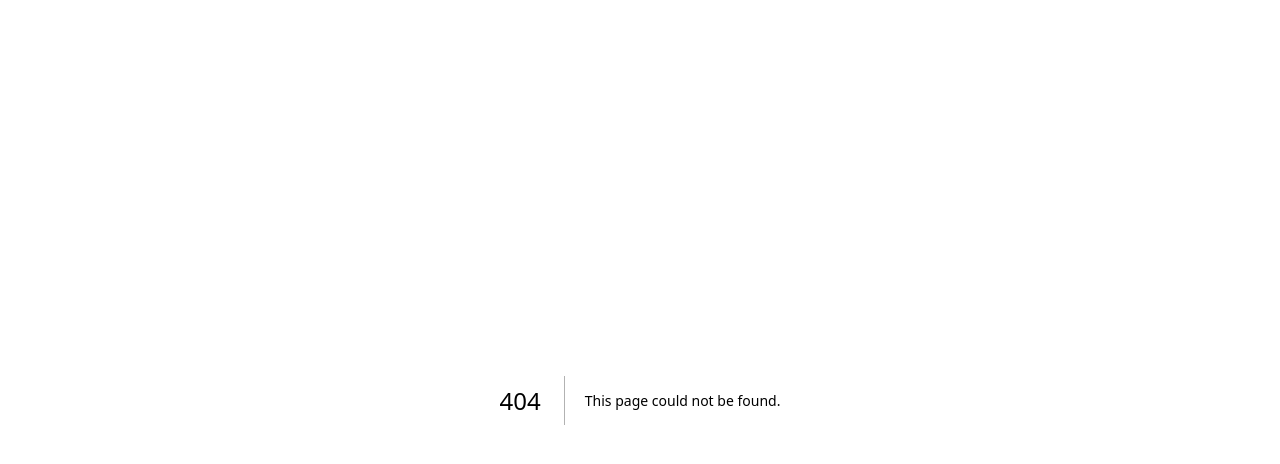
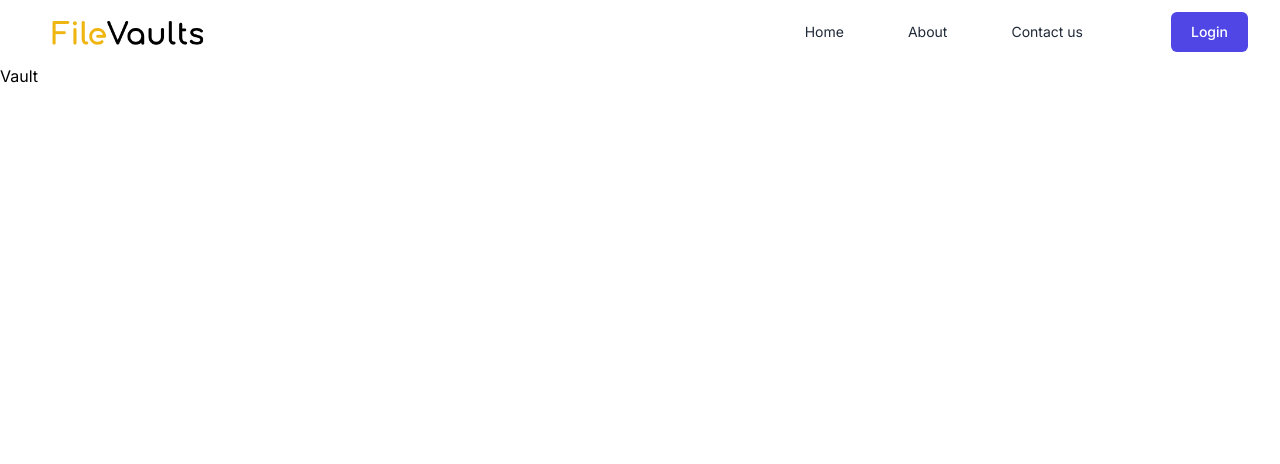
Before and after one commit to Coder-Rushabh/FileVaults, a Next.js app: page /vault in a window 1280 px wide. Before the commit this address had no page. Shown: the top 464 px of the page. Built offline with nearby package versions, Linux system fonts and the light colour scheme; no server answers.

Commit message:
user authentication added

```diff
--- a/app/_components/Header.js
+++ b/app/_components/Header.js
@@ -2,10 +2,31 @@
 
 import React from 'react'
 import Image from 'next/image'
-import { signInWithGoogle } from './auth'
+import { UserAuth } from '../context/AuthContext';
+import { useRouter } from 'next/navigation';
 
 function Header() {
+  const {user, googleSignIn, logOut} = UserAuth();
+  const router = useRouter();
 
+  const handleSignIn = async () => {
+
+    try{
+      await googleSignIn();
+      router.push('/vault');
+
+    } catch (error){
+      console.log(error)
+    }
+  };
+
+  const handleSignOut = async () => {
+    try {
+      await logOut()
+    } catch (error) {
+      console.log(error);
+    }
+  }
 
   return (
     <><header className="bg-white">
@@ -34,14 +55,40 @@ function Header() {
             </ul>
           </nav>
 
+          {!user ? (
         <div className="flex items-center gap-4">
-          <div onClick={googleSignIn} class="rounded-md bg-primary px-5 py-2.5 text-sm font-medium text-white shadow sm:flex sm:gap-4">
+        <div onClick={handleSignIn} className="cursor-pointer block rounded-md bg-indigo-600 px-5 py-2.5 text-sm font-medium text-white transition hover:bg-indigo-700 sm:flex sm:gap-4">
+           Login
 
-              Login
         </div>
 
-            <div className="block md:hidden">
-              <button className="rounded bg-gray-100 p-2 text-gray-600 transition hover:text-gray-600/75">
+        <button
+          className="block rounded bg-gray-100 p-2.5 text-gray-600 transition hover:text-gray-600/75 md:hidden"
+        >
+          <span className="sr-only">Toggle menu</span>
+          <svg
+            xmlns="http://www.w3.org/2000/svg"
+            className="h-5 w-5"
+            fill="none"
+            viewBox="0 0 24 24"
+            stroke="currentColor"
+            strokeWidth="2"
+          >
+            <path strokeLinecap="round" strokeLinejoin="round" d="M4 6h16M4 12h16M4 18h16" />
+          </svg>
+        </button>
+      </div>) : (
+        <div className="flex items-center gap-4">
+          <div className="text-gray-500 transition hover:text-gray-500/75" > </div>
+        <div onClick={handleSignOut} className="cursor-pointer block rounded-md bg-indigo-600 px-5 py-2.5 text-sm font-medium text-white transition hover:bg-indigo-700 sm:flex sm:gap-4">
+            Logout
+
+        </div>
+
+        <button
+          className="block rounded bg-gray-100 p-2.5 text-gray-600 transition hover:text-gray-600/75 md:hidden"
+        >
+          <span className="sr-only">Toggle menu</span>
           <svg
             xmlns="http://www.w3.org/2000/svg"
             className="h-5 w-5"
@@ -54,7 +101,7 @@ function Header() {
           </svg>
         </button>
       </div>
-          </div>
+      )}
         </div>
       </div>
     </div>
--- /dev/null
+++ b/app/context/AuthContext.js
@@ -0,0 +1,38 @@
+'use client'
+
+import { useContext, createContext, useState, useEffect } from "react";
+import {signInWithPopup, signOut, onAuthStateChanged, GoogleAuthProvider} from "firebase/auth"
+import { auth } from "../firebase";
+
+const AuthContext = createContext()
+
+export const AuthContextProvider = ({children}) => {
+const[user, setUser] = useState(null)
+
+const googleSignIn = () => {
+    const provider = new GoogleAuthProvider()
+    signInWithPopup(auth, provider)
+}
+
+const logOut = () => {
+    signOut(auth)
+}
+
+useEffect(() => {
+    const unsubscribe = onAuthStateChanged(auth, (currentUser) => {
+        setUser(currentUser)
+    })
+    return () => unsubscribe()
+}, [user])
+
+    return(
+        <AuthContext.Provider value={{user, googleSignIn, logOut }}>
+            {children}
+        </AuthContext.Provider>
+    )
+}
+
+
+export const UserAuth = () =>{
+    return useContext(AuthContext)
+}
--- /dev/null
+++ b/app/firebase.js
@@ -0,0 +1,17 @@
+// Import the functions you need from the SDKs you need
+import { initializeApp } from "firebase/app";
+import {getAuth} from "firebase/auth"
+
+
+const firebaseConfig = {
+  apiKey: "AIzaSyDZHdDkYuh6j7RtRoiBHJOLo8ynJGAQdC0",
+  authDomain: "filevaults-b82a2.firebaseapp.com",
+  projectId: "filevaults-b82a2",
+  storageBucket: "filevaults-b82a2.appspot.com",
+  messagingSenderId: "673442365685",
+  appId: "1:673442365685:web:8b1e3d6abcd3593b3845bc"
+};
+
+// Initialize Firebase
+const app = initializeApp(firebaseConfig);
+export const auth = getAuth(app);
--- a/app/layout.js
+++ b/app/layout.js
@@ -1,20 +1,23 @@
-import { Inter } from 'next/font/google'
-import './globals.css'
-
-const inter = Inter({ subsets: ['latin'] })
+import { Inter } from "next/font/google";
+import "./globals.css";
+import { AuthContextProvider } from "./context/AuthContext";
+import Header from "./_components/Header";
+const inter = Inter({ subsets: ["latin"] });
 
 export const metadata = {
-  title: 'Create Next App',
-  description: 'Generated by create next app',
-}
+  title: "Create Next App",
+  description: "Generated by create next app",
+};
 
 export default function RootLayout({ children }) {
   return (
     <html lang="en">
       <body className={inter.className}>
-        {children}
-
-        </body>
+        <AuthContextProvider>
+          <Header />
+          {children}
+        </AuthContextProvider>
+      </body>
     </html>
-  )
+  );
 }
--- a/app/page.js
+++ b/app/page.js
@@ -1,12 +1,14 @@
+"use client"
+
 import Image from "next/image";
 import Header from "./_components/Header";
 import Hero from "./_components/Hero";
+import { useRouter } from 'next/router';
 
 
 export default function Home() {
   return (
     <>
-    <Header />
       <Hero />
     </>
   );
--- /dev/null
+++ b/app/vault/page.js
@@ -0,0 +1,9 @@
+import React from 'react'
+
+const Vault = () => {
+  return (
+    <div>Vault</div>
+  )
+}
+
+export default Vault
```
Lines whose indentation alone changed are shown as unchanged.
